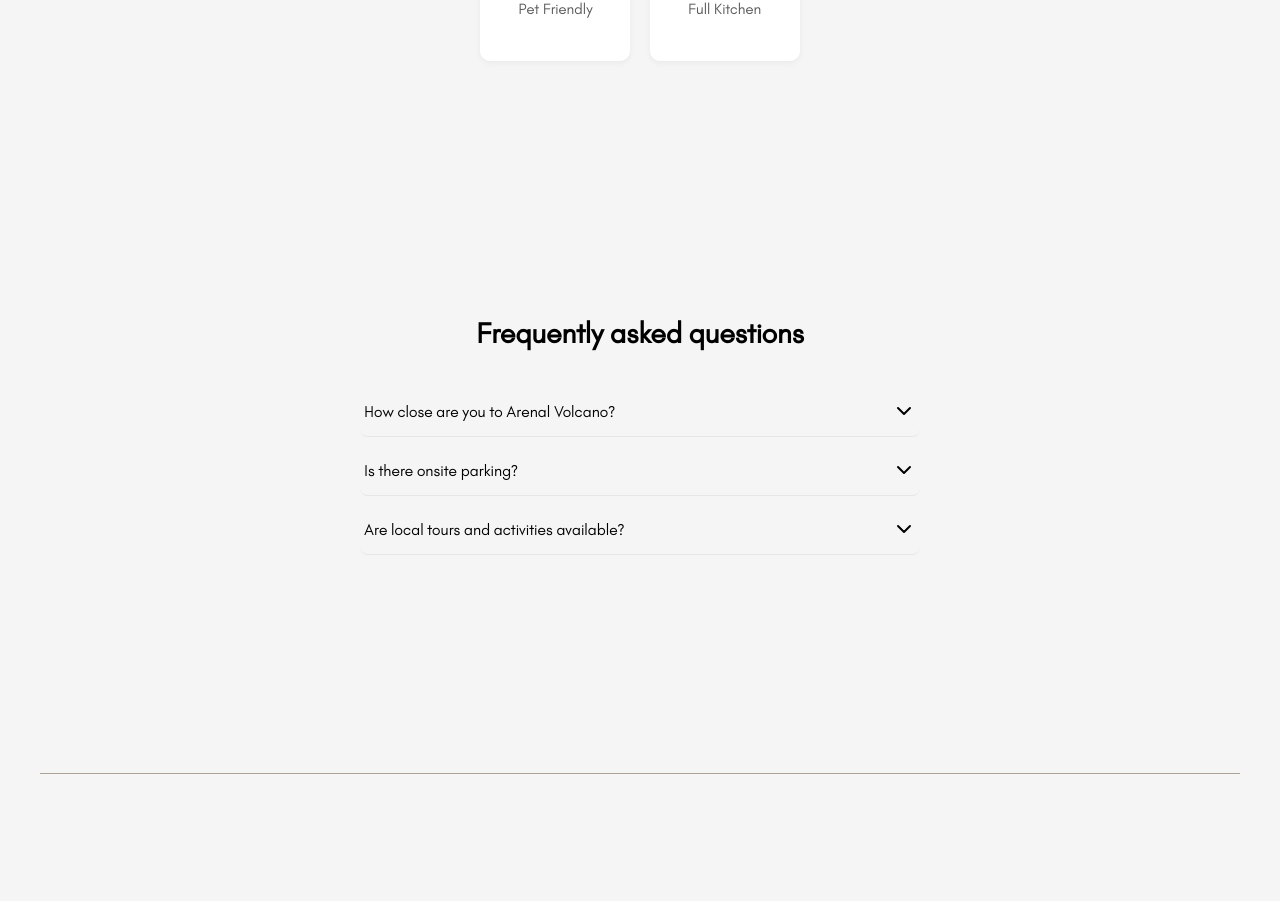
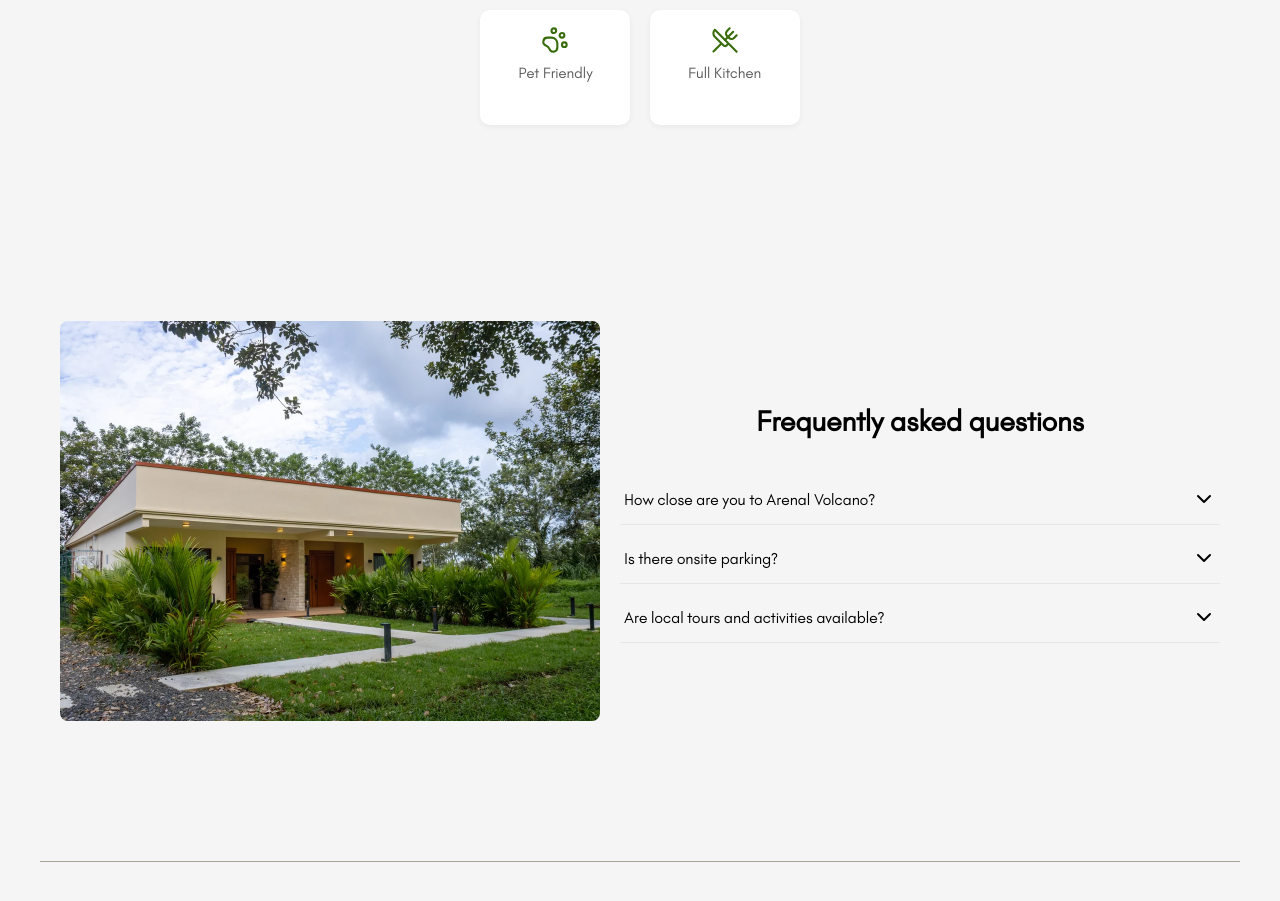
Before and after one commit to lunalabscr/echo-frontend, a React (Vite) app: page / in a window 1280 px wide. Shown: the part 2735-3636 px from the top of the page. Built offline with nearby package versions, Linux system fonts and the light colour scheme.

Commit message:
changes on design

```diff
--- a/src/components/amenities/Amenities.module.scss
+++ b/src/components/amenities/Amenities.module.scss
@@ -3,6 +3,7 @@
 
 .amenities {
   @include mixins.container;
+  margin-block: 4rem;
 
   padding: 2rem;
   border-radius: 12px;
--- a/src/components/faq/index.module.scss
+++ b/src/components/faq/index.module.scss
@@ -1,14 +1,41 @@
 @use "@styles/colors";
 @use "@styles/mixins";
+.wrapper {
+  @include mixins.container;
+  @include mixins.flex-center;
+  flex-direction: column;
+  gap: 20px;
 
+  @include mixins.respond-to(md) {
+    flex-direction: row;
+  }
+
+  &__image-wrapper {
+    max-width: 100%;
+    height: 300px;
+    border-radius: 8px;
+    overflow: hidden;
+    position: relative;
+
+    @include mixins.respond-to(md) {
+      height: 400px;
+    }
+  }
+
+  &__image {
+    width: 100%;
+    height: 100%;
+    object-fit: cover;
+    display: block;
+  }
+}
 .accordion {
-  @include mixins.container;
-  max-width: 320px;
+  align-self: flex-start;
+  width: 100%;
   border-radius: 8px;
   display: flex;
   flex-direction: column;
   gap: 8px;
-  margin-block: 40px;
   @include mixins.respond-to(lg) {
     justify-content: center;
     height: 600px;
@@ -16,9 +43,7 @@
   }
 
   &__item {
-    border-radius: 8px;
     width: 100%;
-    // background-color: colors.$gray;
     border-bottom: 1px solid colors.$gray;
   }
 
--- a/src/components/faq/index.tsx
+++ b/src/components/faq/index.tsx
@@ -17,7 +17,15 @@ export const Faq = () => {
   ];
 
   return (
-    <>
+    <div className={styles.wrapper}>
+      <div className={styles["wrapper__image-wrapper"]}>
+        <img
+          className={styles.wrapper__image}
+          src="/images/outside2-768.webp"
+          srcSet={`/images/outside2-400.webp 500w, /images/outside2-768.webp 768w, /images/outside2-1200.webp 1200w`}
+          sizes="(max-width: 767px) 50vw, (max-width: 1199px) 100vw, 1200px"
+        />
+      </div>
       <Accordion type="multiple" className={styles.accordion}>
         <h2 className={styles.accordion__title}>{t("faq")}</h2>
         {accordionFaq.map((faq) => (
@@ -40,6 +48,6 @@ export const Faq = () => {
           </AccordionItem>
         ))}
       </Accordion>
-    </>
+    </div>
   );
 };
```
